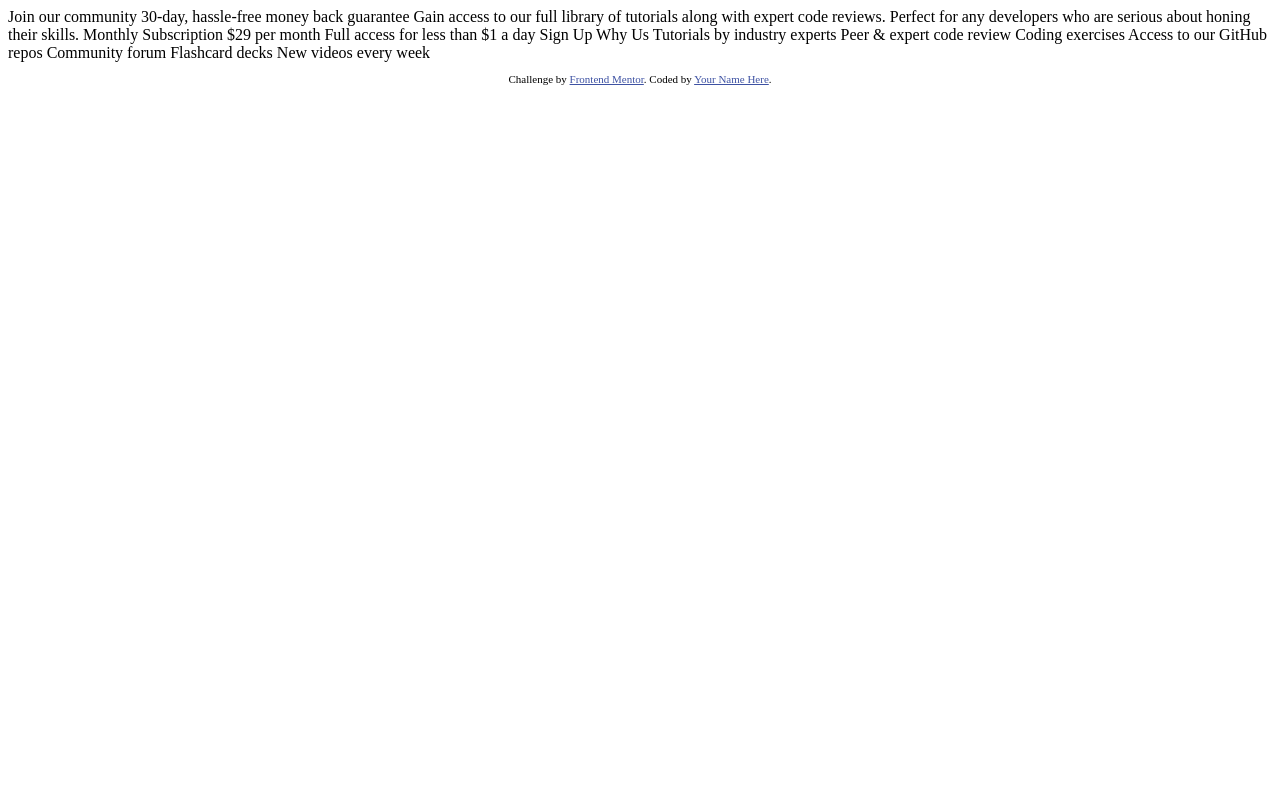
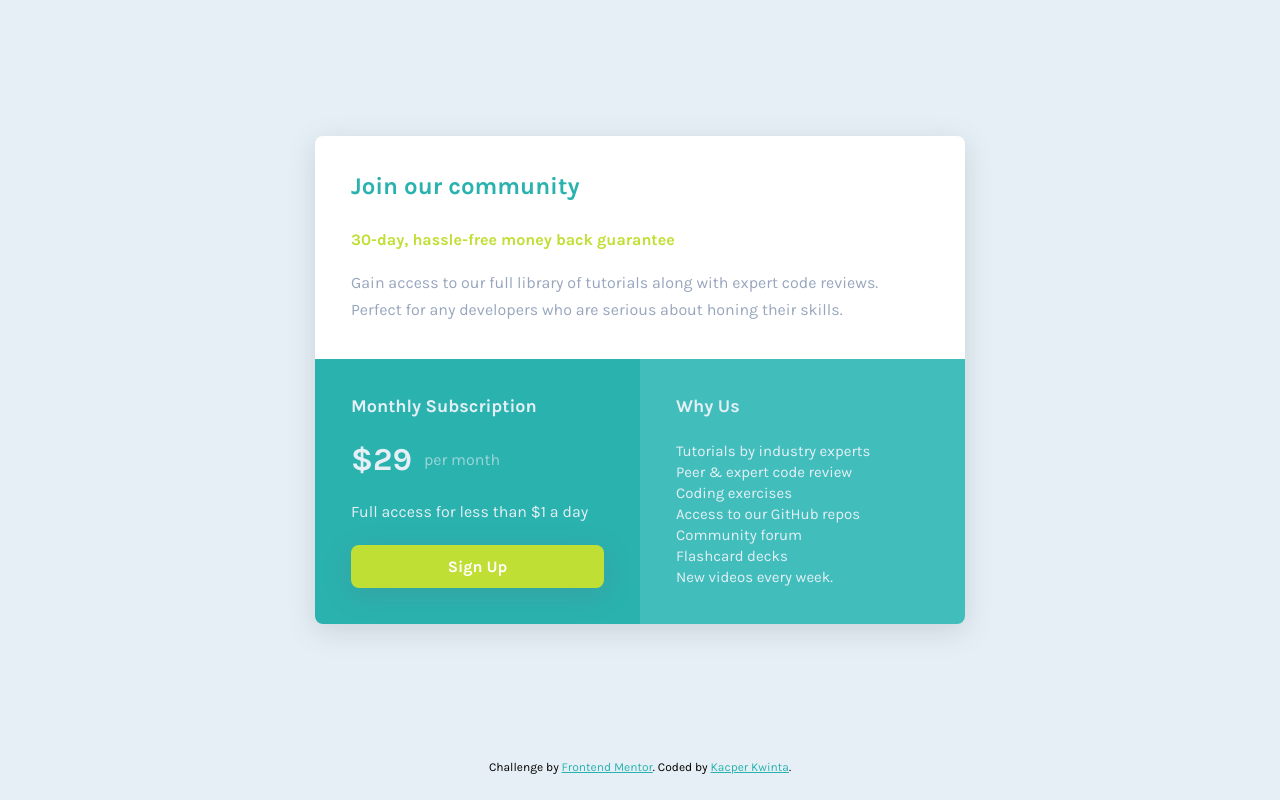
Before and after one commit to kacperkwinta/Single-price-grid-component, a plain HTML site: page index.html in a window 1280 px wide. Drawn offline with Linux system fonts and the light colour scheme.

Commit message:
done 🤘

```diff
--- a/index.html
+++ b/index.html
@@ -1,49 +1,70 @@
 <!DOCTYPE html>
 <html lang="en">
   <head>
-  <meta charset="UTF-8">
-  <meta name="viewport" content="width=device-width, initial-scale=1.0"> <!-- displays site properly based on user's device -->
-
-  <link rel="icon" type="image/png" sizes="32x32" href="./images/favicon-32x32.png">
-
+    <meta charset="UTF-8" />
+    <meta name="viewport" content="width=device-width, initial-scale=1.0" />
+    <!-- favicon -->
+    <link
+      rel="icon"
+      type="image/png"
+      sizes="32x32"
+      href="./images/favicon-32x32.png"
+    />
+    <!-- google fonts -->
+    <link rel="preconnect" href="https://fonts.googleapis.com" />
+    <link rel="preconnect" href="https://fonts.gstatic.com" crossorigin />
+    <link
+      href="https://fonts.googleapis.com/css2?family=Karla:wght@400;700&display=swap"
+      rel="stylesheet"
+    />
+    <!-- css -->
+    <link rel="stylesheet" href="style.css" />
     <title>Frontend Mentor | Single Price Grid Component</title>
-
-  <!-- Feel free to remove these styles or customise in your own stylesheet 👍 -->
-  <style>
-    .attribution { font-size: 11px; text-align: center; }
-    .attribution a { color: hsl(228, 45%, 44%); }
-  </style>
   </head>
   <body>
-  Join our community
+    <main>
+      <section>
+        <div class="box-top">
+          <h1 class="main-heading">Join our community</h1>
+          <p class="main-paragraph">30-day, hassle-free money back guarantee</p>
+          <p class="main-describe">
+            Gain access to our full library of tutorials along with expert code
+            reviews. Perfect for any developers who are serious about honing
+            their skills.
+          </p>
+        </div>
 
-  30-day, hassle-free money back guarantee
+        <div class="box-left">
+          <h2 class="second-heading">Monthly Subscription</h2>
+          <div class="wrapper">
+            <span>&dollar;29</span>
+            <span>per month</span>
+          </div>
+          <p class="offer-describe">
+            Full access for less than &dollar;1 a day
+          </p>
+          <button class="btn">Sign Up</button>
+        </div>
 
-  Gain access to our full library of tutorials along with expert code reviews.
-  Perfect for any developers who are serious about honing their skills.
-
-  Monthly Subscription
-
-  &dollar;29 per month
-
-  Full access for less than &dollar;1 a day
-
-  Sign Up
-
-  Why Us
-
-  Tutorials by industry experts
-  Peer &amp; expert code review
-  Coding exercises
-  Access to our GitHub repos
-  Community forum
-  Flashcard decks
-  New videos every week
+        <div class="box-right">
+          <h2 class="second-heading">Why Us</h2>
+          <p class="box-right-describe">Tutorials by industry experts</p>
+          <p class="box-right-describe">Peer &amp; expert code review</p>
+          <p class="box-right-describe">Coding exercises</p>
+          <p class="box-right-describe">Access to our GitHub repos</p>
+          <p class="box-right-describe">Community forum</p>
+          <p class="box-right-describe">Flashcard decks</p>
+          <p class="box-right-describe">New videos every week.</p>
+        </div>
+      </section>
+    </main>
 
     <footer>
       <p class="attribution">
-      Challenge by <a href="https://www.frontendmentor.io?ref=challenge" target="_blank">Frontend Mentor</a>.
-      Coded by <a href="#">Your Name Here</a>.
+        Challenge by
+        <a href="https://www.frontendmentor.io?ref=challenge" target="_blank"
+          >Frontend Mentor</a
+        >. Coded by <a href="https://github.com/kacperkwinta">Kacper Kwinta</a>.
       </p>
     </footer>
   </body>
--- /dev/null
+++ b/style.css
@@ -0,0 +1,170 @@
+:root {
+  --primary-one: hsl(179, 62%, 43%);
+  --primary-two: hsl(71, 73%, 54%);
+  --neutral-one: hsl(204, 43%, 93%);
+  --neutral-two: hsl(218, 22%, 67%);
+}
+
+* {
+  padding: 0;
+  margin: 0;
+  box-sizing: border-box;
+}
+
+html {
+  font-size: 62.5%;
+  font-family: "Karla", sans-serif;
+}
+
+body {
+  font-size: 1.6rem;
+  background-color: var(--neutral-one);
+}
+
+main {
+  height: 95vh;
+  display: flex;
+  align-items: center;
+  justify-content: center;
+  flex-direction: column;
+}
+
+section {
+  overflow: hidden;
+  width: 65rem;
+  border-radius: 8px;
+  box-shadow: rgba(100, 100, 111, 0.2) 0px 7px 29px 0px;
+  display: grid;
+  grid-template-columns: 1fr 1fr;
+  grid-template-rows: auto auto;
+}
+
+/**************/
+/*   GENERAL  */
+/**************/
+.box-top,
+.box-left,
+.box-right {
+  padding: 3.6rem;
+}
+
+.second-heading {
+  font-size: 1.8rem;
+  margin-bottom: 2.4rem;
+  color: var(--neutral-one);
+}
+
+/*************/
+/* WHITE BOX */
+/*************/
+.box-top {
+  background-color: #fff;
+  grid-column: 1/3;
+}
+
+.main-heading {
+  font-size: 2.4rem;
+  color: var(--primary-one);
+  margin-bottom: 3rem;
+}
+
+.main-paragraph {
+  color: var(--primary-two);
+  margin-bottom: 2rem;
+  font-weight: 700;
+}
+
+.main-describe {
+  color: var(--neutral-two);
+  line-height: 1.7;
+}
+
+/*************/
+/* GREEN BOX */
+/*************/
+.box-left {
+  background-color: var(--primary-one);
+  color: var(--neutral-one);
+  grid-row: 2;
+}
+
+.wrapper {
+  display: flex;
+  align-items: center;
+  justify-content: flex-start;
+  gap: 1.2rem;
+  margin-bottom: 2.4rem;
+}
+
+.wrapper span:nth-child(1) {
+  font-weight: 700;
+  font-size: 3.2rem;
+}
+
+.wrapper span:nth-child(2) {
+  color: hsla(203, 44%, 93%, 0.6);
+}
+
+.offer-describe {
+  margin-bottom: 2.4rem;
+}
+
+.btn {
+  display: block;
+  width: 100%;
+  border-radius: 8px;
+  border: none;
+  padding: 1.2rem;
+  background-color: var(--primary-two);
+  box-shadow: rgba(100, 100, 111, 0.2) 0px 7px 29px 0px;
+  color: #fff;
+  font-size: 1.6rem;
+  font-weight: 700;
+  font-family: inherit;
+  transition: all 0.2s ease;
+}
+
+.btn:hover {
+  cursor: pointer;
+  background-color: hsl(71, 73%, 44%);
+}
+
+/*******************/
+/* LIGHT GREEN BOX */
+/*******************/
+.box-right {
+  grid-row: 2;
+  background-color: hsl(179, 49%, 50%);
+}
+
+.box-right-describe {
+  color: var(--neutral-one);
+  line-height: 1.4;
+  font-size: 1.5rem;
+}
+
+/* Footer */
+.attribution {
+  font-size: 1.2rem;
+  text-align: center;
+  margin-bottom: 1.2rem;
+}
+
+.attribution a {
+  color: var(--primary-one);
+}
+
+/* BELOW 660PX */
+@media (max-width: 41.25em) {
+
+  main {
+    height: auto;
+  }
+
+  section {
+    width: 90%;
+    margin: 5rem auto;
+    display: flex;
+    flex-direction: column;
+  }
+}
```
Lines whose indentation alone changed are shown as unchanged.
